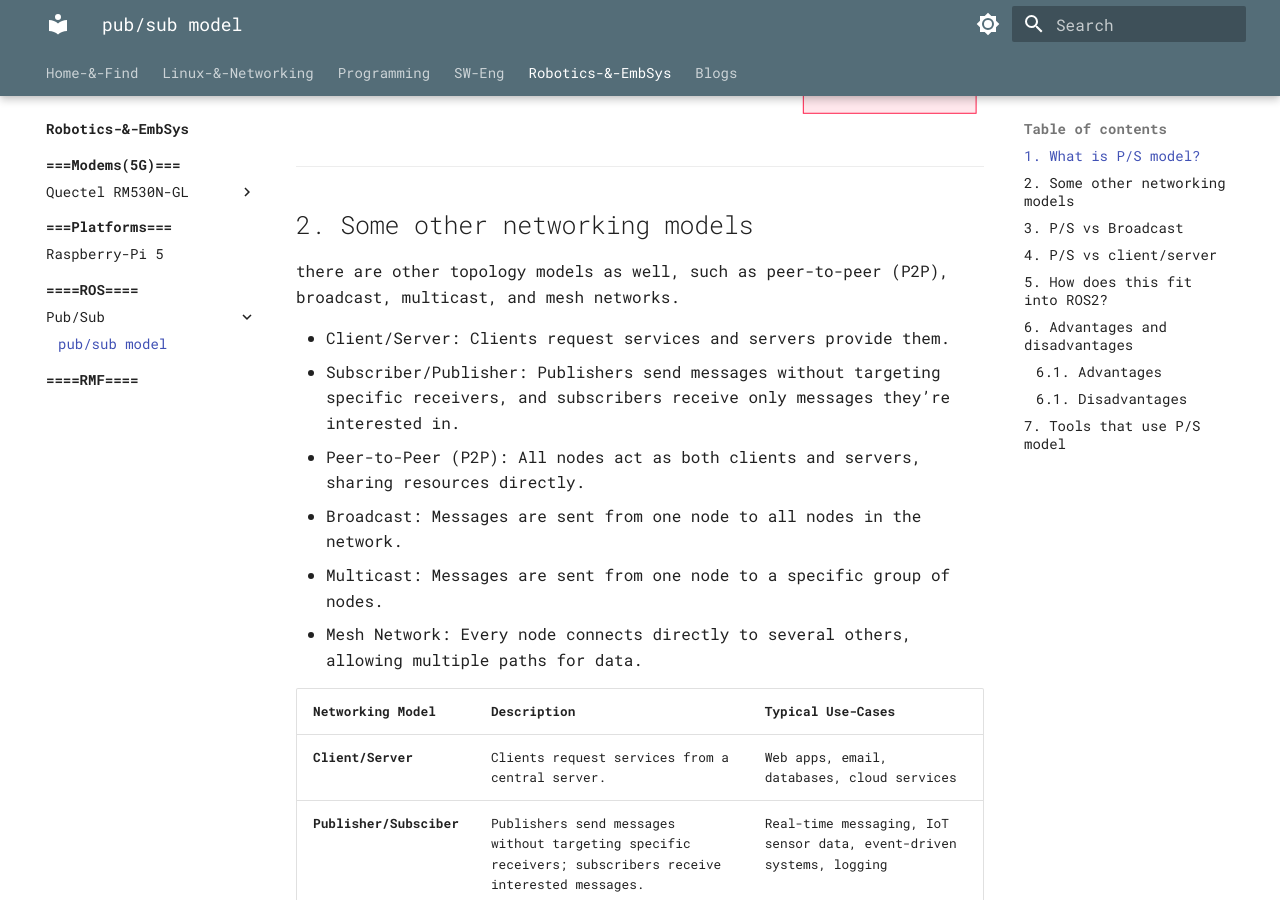
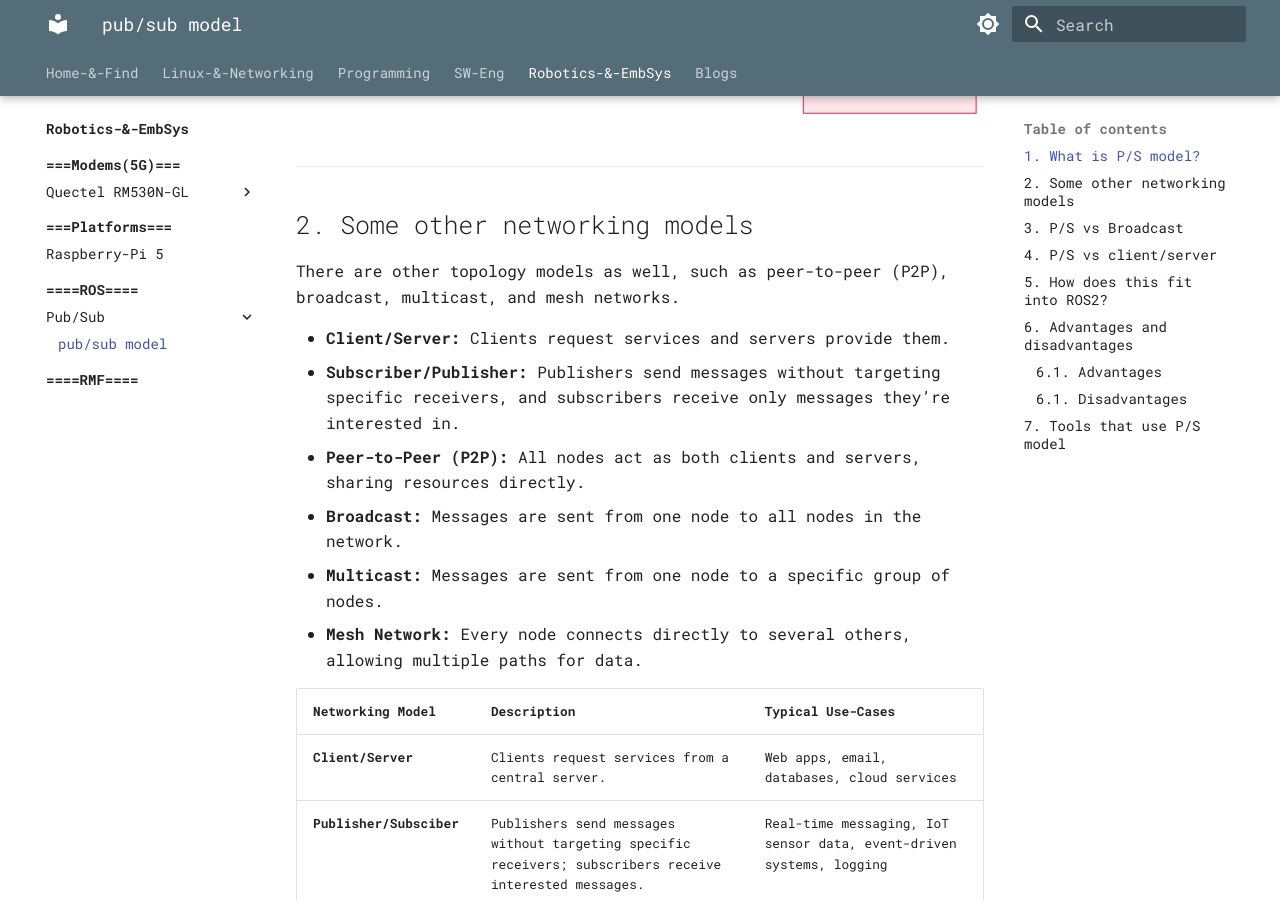
Before and after one commit to alohamujeeb/alohamujeeb.github.io, an MkDocs documentation site: the page built from docs/embsys-drobot/ros/pubsub-model.md, in a window 1280 px wide and 900 px high, scrolled down 1068 px. Built offline with MkDocs 1.6.1 and Material for MkDocs 9.7.7, drawn with Linux system fonts in a browser that asks for light colours; some of the changed lines change nothing that is shown.

Commit message:
minor adjustments

```diff
--- a/docs/embsys-drobot/ros/pubsub-model.md
+++ b/docs/embsys-drobot/ros/pubsub-model.md
@@ -57,14 +57,14 @@ This section is about fundamental concepts of P/S model.
 ---
 ## 2. Some other networking models
 
-there are other topology models as well, such as peer-to-peer (P2P), broadcast, multicast, and mesh networks.
+There are other topology models as well, such as peer-to-peer (P2P), broadcast, multicast, and mesh networks.
 
-- Client/Server: Clients request services and servers provide them.
-- Subscriber/Publisher: Publishers send messages without targeting specific receivers, and subscribers receive only messages they’re interested in.
-- Peer-to-Peer (P2P): All nodes act as both clients and servers, sharing resources directly.
-- Broadcast: Messages are sent from one node to all nodes in the network.
-- Multicast: Messages are sent from one node to a specific group of nodes.
-- Mesh Network: Every node connects directly to several others, allowing multiple paths for data.
+- **Client/Server:** Clients request services and servers provide them.
+- **Subscriber/Publisher:** Publishers send messages without targeting specific receivers, and subscribers receive only messages they’re interested in.
+- **Peer-to-Peer (P2P):** All nodes act as both clients and servers, sharing resources directly.
+- **Broadcast:** Messages are sent from one node to all nodes in the network.
+- **Multicast:** Messages are sent from one node to a specific group of nodes.
+- **Mesh Network:** Every node connects directly to several others, allowing multiple paths for data.
 
 
 | **Networking Model**    | **Description** | **Typical Use-Cases** |
```
